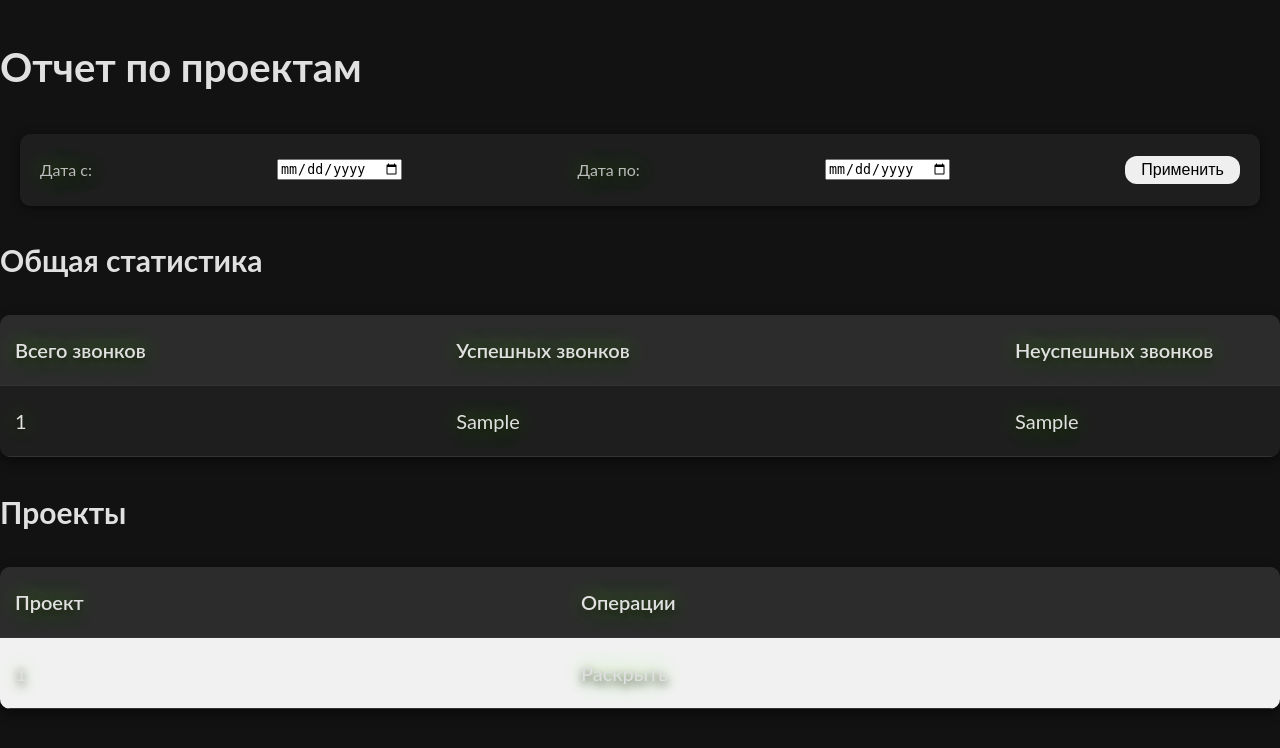
After one commit to Tratata52/Broad_Traff, a Flask app: template templates/analytics.html in a window 1280 px wide. The commit adds this page. Shown: the top 748 px of the page. Run offline with Flask 3, Linux system fonts and the light colour scheme; the template is opened without the code that fills it: most values are stand-ins (such as "Sample title", 1, 10 or a date in 2020).

Commit message:
обнова 21.12 + аналитика

```diff
--- a/app.py
+++ b/app.py
@@ -513,7 +513,7 @@ def report_projects():
     else:
         return redirect(url_for('index'))
 
-# Отлчет по браку
+# Отчет по браку
 @app.route('/defective_leads', methods=['GET'])
 @login_required
 def defective_leads():
@@ -581,7 +581,74 @@ def defective_leads():
     else:
         return redirect(url_for('index'))
 
+# Аналитика трафика
+@app.route('/traffic_reports', methods=['GET'])
+@login_required
+def traffic_report():
+    manager_id = session.get('manager_id')
 
+    # Проверяем права администратора
+    conn_users = sqlite3.connect(DB_FILE_users)
+    cursor_users = conn_users.cursor()
+    cursor_users.execute("SELECT admin FROM users WHERE user_id = ?", (manager_id,))
+    is_admin = cursor_users.fetchone()
+    conn_users.close()
+
+    if is_admin and is_admin[0] == 1:
+        # Получаем параметры фильтрации
+        filter_date_from = request.args.get('filter_date_from', date.today().strftime("%Y-%m-%d"))
+        filter_date_to = request.args.get('filter_date_to', date.today().strftime("%Y-%m-%d"))
+
+        try:
+            filter_date_from_db = datetime.strptime(filter_date_from, "%Y-%m-%d").strftime("%d.%m.%Y")
+            filter_date_to_db = datetime.strptime(filter_date_to, "%Y-%m-%d").strftime("%d.%m.%Y")
+        except ValueError:
+            filter_date_from_db = filter_date_to_db = date.today().strftime("%d.%m.%Y")
+
+        conn = sqlite3.connect('Traffic.db')
+        cursor = conn.cursor()
+
+        # Получаем список всех проектов
+        cursor.execute("SELECT DISTINCT project_name FROM traffic")
+        projects = cursor.fetchall()
+
+        # Объединяем данные из таблицы TRAFFIC
+        cursor.execute("""
+            SELECT t.project_name, t.operator_name, t.contact_status_name, t.called_phone, t.date_call, t.date_load_base
+            FROM traffic AS t
+            WHERE t.date_call BETWEEN ? AND ?
+        """, (filter_date_from_db, filter_date_to_db))
+        report_data = cursor.fetchall()
+
+        # Подсчет статистики
+        total_calls = len(report_data)
+        successful_calls = sum(1 for row in report_data if row[2] == 'Горячий лид')
+        unsuccessful_calls = sum(1 for row in report_data if row[2] not in ['Горячий лид', 'Перезвонить', 'Отложенный спрос'])
+
+        totals = {
+            'total_calls': total_calls,
+            'successful_calls': successful_calls,
+            'unsuccessful_calls': unsuccessful_calls
+        }
+
+        conn.close()
+
+        # Группируем звонки по проектам
+        project_data = {}
+        for row in report_data:
+            project_name = row[0]
+            if project_name not in project_data:
+                project_data[project_name] = []
+            project_data[project_name].append(row)
+
+        return render_template('analytics.html',
+                               filter_date_from=filter_date_from,
+                               filter_date_to=filter_date_to,
+                               totals=totals,
+                               projects=projects,
+                               project_data=project_data)  # Передаем группированные данные по проектам
+    else:
+        return redirect(url_for('index'))
 
 if __name__ == '__main__':
     app.run(debug=True)
--- /dev/null
+++ b/templates/analytics.html
@@ -0,0 +1,115 @@
+<!DOCTYPE html>
+<html lang="ru">
+<head>
+    <meta charset="UTF-8">
+    <meta content="width=device-width, initial-scale=1.0">
+    <title>Отчет по проектам</title>
+    <link href="{{ url_for('static', filename='css/dark_styles.css') }}" rel="stylesheet">
+    <style>
+        .hidden-row {
+            display: none;
+        }
+        .expandable-row {
+            cursor: pointer;
+            background-color: #f1f1f1;
+        }
+        .expandable-row:hover {
+            background-color: #ddd;
+        }
+    </style>
+</head>
+<body>
+<h1>Отчет по проектам</h1>
+
+<div class="filters">
+    <form method="GET" action="{{ url_for('traffic_report') }}">
+        <label for="date-from">Дата с:</label>
+        <input type="date" id="date-from" name="filter_date_from" value="{{ filter_date_from }}">
+
+        <label for="date-to">Дата по:</label>
+        <input type="date" id="date-to" name="filter_date_to" value="{{ filter_date_to }}">
+
+        <button type="submit">Применить</button>
+    </form>
+</div>
+
+<h2>Общая статистика</h2>
+<table>
+    <thead>
+    <tr>
+        <th>Всего звонков</th>
+        <th>Успешных звонков</th>
+        <th>Неуспешных звонков</th>
+    </tr>
+    </thead>
+    <tbody>
+    <tr>
+        <td>{{ totals.total_calls }}</td>
+        <td>{{ totals.successful_calls }}</td>
+        <td>{{ totals.unsuccessful_calls }}</td>
+    </tr>
+    </tbody>
+</table>
+
+<h2>Проекты</h2>
+<table>
+    <thead>
+    <tr>
+        <th>Проект</th>
+        <th>Операции</th>
+    </tr>
+    </thead>
+    <tbody>
+    {% for project in projects %}
+        <tr class="expandable-row" onclick="toggleRow('project-{{ project[0] }}')">
+            <td>{{ project[0] }}</td>
+            <td>Раскрыть</td>
+        </tr>
+
+        <tr id="project-{{ project[0] }}" class="hidden-row">
+            <td colspan="2">
+                <table>
+                    <thead>
+                    <tr>
+                        <th>Оператор</th>
+                        <th>Статус</th>
+                        <th>Телефон</th>
+                        <th>Дата звонка</th>
+                        <th>Дата загрузки базы</th>
+                    </tr>
+                    </thead>
+                    <tbody>
+                    {% for row in project_data[project[0]] %}
+                        <tr class="expandable-row" onclick="toggleRow('status-{{ project[0] }}-{{ loop.index }}')">
+                            <td>{{ row[1] }}</td>
+                            <td colspan="4">{{ row[2] }} (Нажмите для подробностей)</td>
+                        </tr>
+                        <tr id="status-{{ project[0] }}-{{ loop.index }}" class="hidden-row">
+                            <td colspan="5">
+                                Телефон: {{ row[3] }}<br>
+                                Дата звонка: {{ row[4] }}<br>
+                                Дата загрузки базы: {{ row[5] }}
+                            </td>
+                        </tr>
+                    {% endfor %}
+                    </tbody>
+                </table>
+            </td>
+        </tr>
+    {% endfor %}
+    </tbody>
+</table>
+
+<script>
+    function toggleRow(rowId) {
+        var row = document.getElementById(rowId);
+        if (row.style.display === "none") {
+            row.style.display = "table-row";
+        } else {
+            row.style.display = "none";
+        }
+    }
+</script>
+
+</body>
+</html>
```
Also changed, not shown: templates/index.html (+17 -15 lines).
